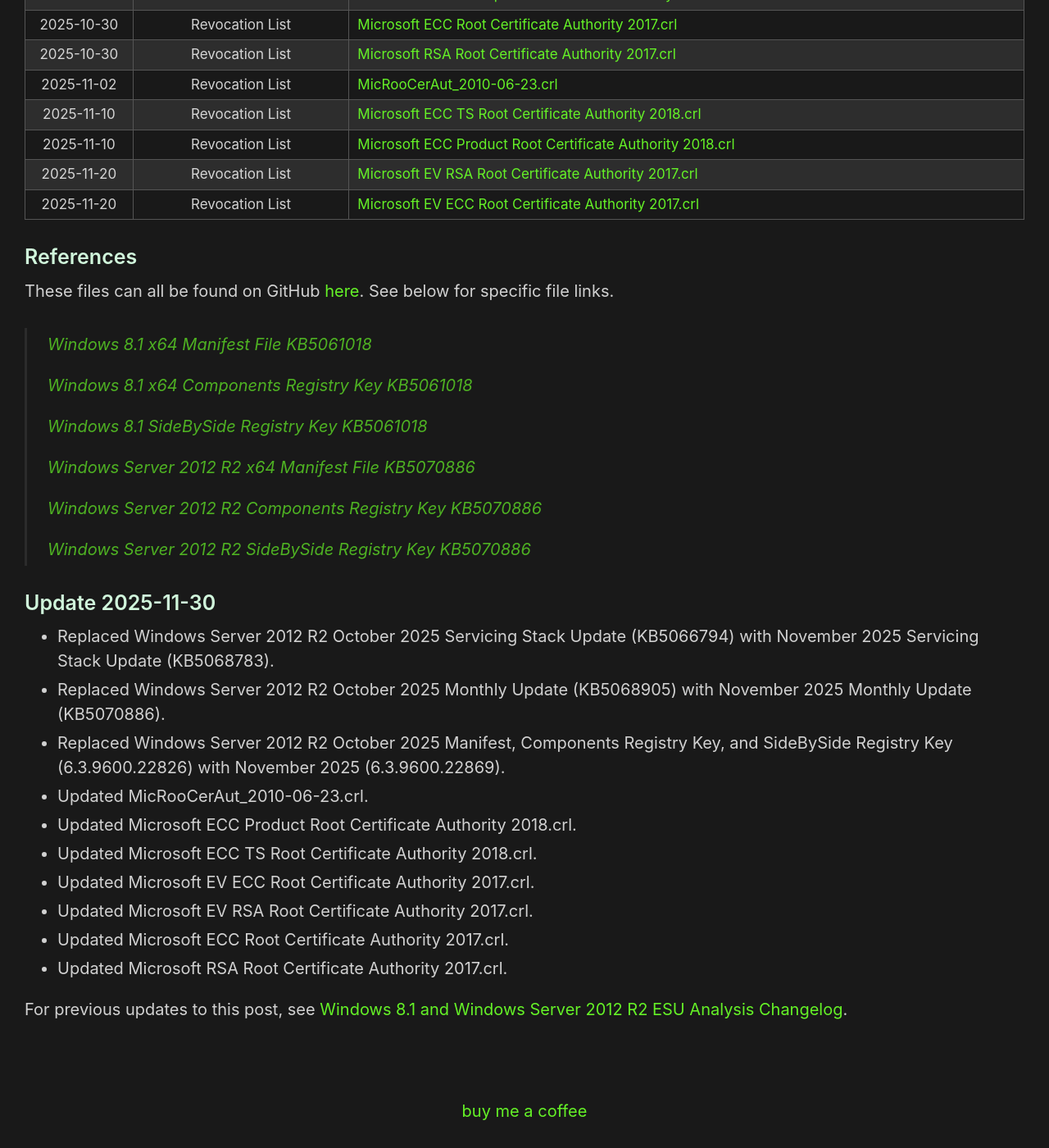
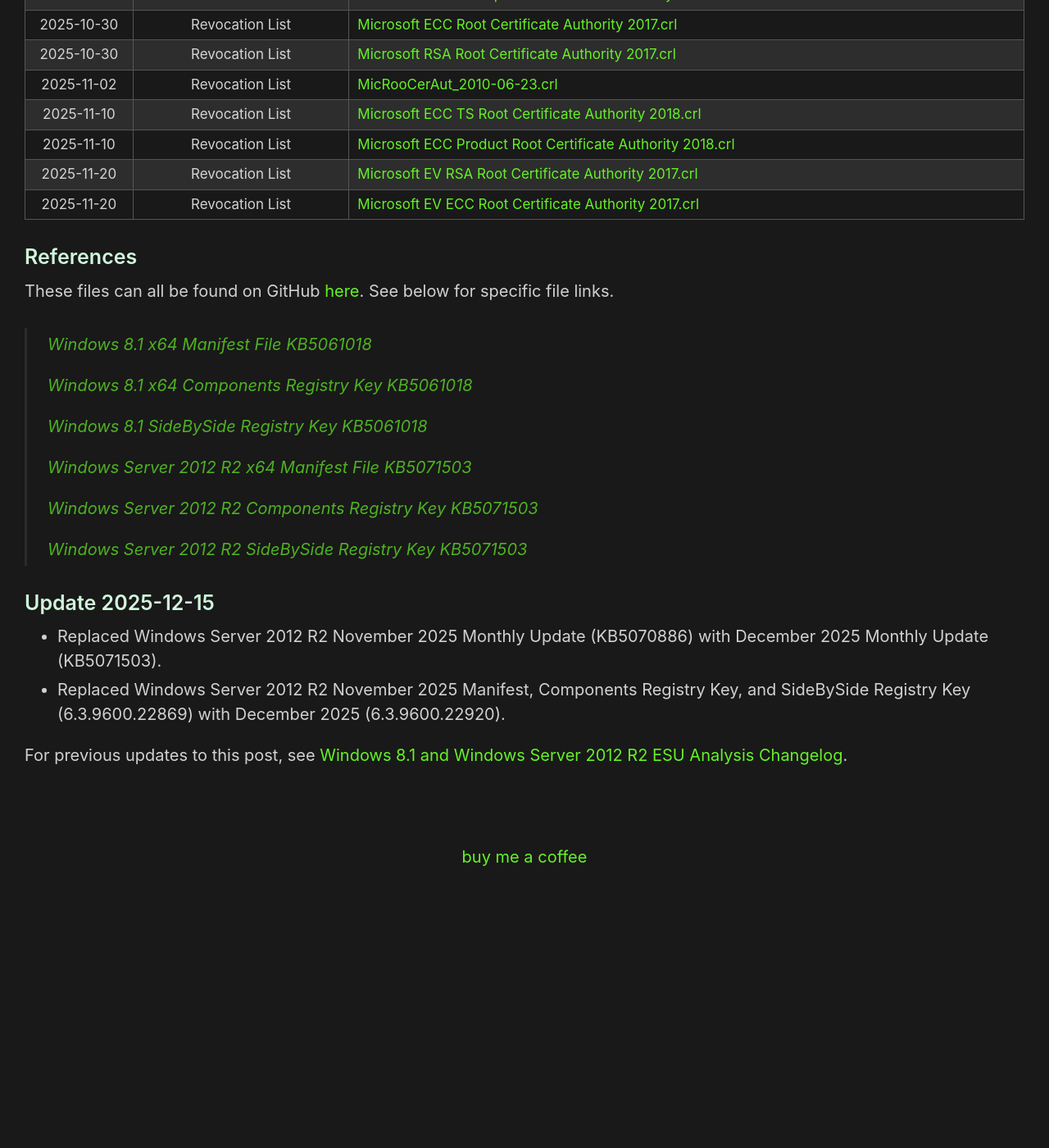
Before and after one commit to HackAndPwn/HackAndPwn.github.io, a Jekyll site: the page built from _posts/2024-01-21-windows-8.1-and-2012-r2-esu-analysis.md, in a window 1280 px wide and 1400 px high, scrolled down 3774 px. Shown: the whole window at 82% size. Built offline with Jekyll 4.4.1, drawn with Linux system fonts in a browser that asks for light colours; after the commit the page ends 4864 px from its top, so only the background shows below that; some of the changed text lies outside the part shown.

Commit message:
server 2012 r2 updates for december

```diff
--- a/_posts/2024-01-21-windows-8.1-and-2012-r2-esu-analysis.md
+++ b/_posts/2024-01-21-windows-8.1-and-2012-r2-esu-analysis.md
@@ -2,7 +2,7 @@
 layout: post
 title: Windows 8.1 and Windows Server 2012 R2 ESU Analysis
 original_date: 2024-01-21
-date: 2025-11-30
+date: 2025-12-15
 ---
 
 The original Windows 7 ESU Analysis can be found [here](https://hackandpwn.com/windows-7-esu-analysis).  With the ending of support for Windows 8.1 and Server 2012 R2 in 2023, additional research was conducted to see if similar techniques would work for these operating systems as well.  It was determined that both Windows 8.1 and Windows Server 2012 R2 can be fully patched past the supported period.
@@ -22,19 +22,19 @@
 ### Install The Latest Servicing Stack Update (SSU): Server 2012 R2 - KB5068783 (November 2025) / Windows 8.1 - KB5058529 (May 2025)
 Install [Server_2012_R2-KB5068783-x64.msu](https://github.com/HackAndPwn/Windows-8.1-And-Server-2012-R2-ESU-Analysis/raw/main/Patches/01_Windows8.1-KB5068783-x64.msu)  or [Windows8.1-KB5058529-x64.msu](https://github.com/HackAndPwn/Windows-8.1-And-Server-2012-R2-ESU-Analysis/raw/main/Patches/01_Windows8.1-KB5058529-x64_Win81.msu) and reboot the computer.
 
-### Install The Latest Monthly Cumulative Update Via Failed Reboot Technique: Server 2012 R2 - KB5070886 (November 2025) / Windows 8.1 - KB5061018 (June 2025)
-1. Install [Server_2012_R2-KB5070886-x64.msu](https://github.com/HackAndPwn/Windows-8.1-And-Server-2012-R2-ESU-Analysis/raw/main/Patches/02_Windows8.1-KB5070886-x64.msu)  or [Windows8.1-KB5061018-x64.msu](https://github.com/HackAndPwn/Windows-8.1-And-Server-2012-R2-ESU-Analysis/raw/main/Patches/02_Windows8.1-KB5061018-x64_Win81.msu) and reboot the computer.  This will result in a failed update and rollback.
+### Install The Latest Monthly Cumulative Update Via Failed Reboot Technique: Server 2012 R2 - KB5071503 (December 2025) / Windows 8.1 - KB5061018 (June 2025)
+1. Install [Server_2012_R2-KB5071503-x64.msu](https://github.com/HackAndPwn/Windows-8.1-And-Server-2012-R2-ESU-Analysis/raw/main/Patches/02_Windows8.1-KB5071503-x64.msu)  or [Windows8.1-KB5061018-x64.msu](https://github.com/HackAndPwn/Windows-8.1-And-Server-2012-R2-ESU-Analysis/raw/main/Patches/02_Windows8.1-KB5061018-x64_Win81.msu) and reboot the computer.  This will result in a failed update and rollback.
 2. Apply the  new Windows 8.1 or Server 2012 R2 SideBySide registry key linked below.
-3. Install KB5070886 or KB5061018 again and reboot the computer.  This will result in a successful update.
+3. Install KB5071503 or KB5061018 again and reboot the computer.  This will result in a successful update.
 
-### Install The Latest Monthly Cumulative Update Via Manifest/Component Technique: Server 2012 R2 - KB5070886 (November 2025) / Windows 8.1 - KB5061018 (June 2025)
+### Install The Latest Monthly Cumulative Update Via Manifest/Component Technique: Server 2012 R2 - KB5071503 (December 2025) / Windows 8.1 - KB5061018 (June 2025)
 If using the Manifest/Components registry key technique:
 1. Copy the manifest file linked below into the C:\Windows\WinSxS\Manifests folder.  This can be done by executing the following commands:
 > takeown /f C:\Windows\WinSxS\Manifests /a
 >
 > icacls C:\Windows\WinSxS\Manifests /grant Everyone:(F)
 >
-> copy amd64_microsoft-windows-s..edsecurityupdatesai_31bf3856ad364e35_6.3.9600.22869_none_59ae338ff6404d8b.manifest C:\Windows\WinSxS\Manifests
+> copy amd64_microsoft-windows-s..edsecurityupdatesai_31bf3856ad364e35_6.3.9600.22920_none_59d0728bf627f6df.manifest C:\Windows\WinSxS\Manifests
 >
 > or for Windows 8.1:
 > copy amd64_microsoft-windows-s..edsecurityupdatesai_31bf3856ad364e35_6.3.9600.22620_none_59d06cd9f627ff6a.manifest C:\Windows\WinSxS\Manifests
@@ -44,7 +44,7 @@
 > icacls C:\Windows\WinSxS\Manifests /setowner "NT SERVICE\TrustedInstaller"
 2. Apply the new Windows 8.1 or Server 2012 R2 Components registry key linked below.
 3. Apply the new Windows 8.1 or Server 2012 R2 SideBySide registry key linked below.
-4. Install [Server_2012_R2-KB5070886-x64.msu](https://github.com/HackAndPwn/Windows-8.1-And-Server-2012-R2-ESU-Analysis/raw/main/Patches/02_Windows8.1-KB5070886-x64.msu) or [Windows8.1-KB5061018-x64.msu](https://github.com/HackAndPwn/Windows-8.1-And-Server-2012-R2-ESU-Analysis/raw/main/Patches/02_Windows8.1-KB5061018-x64_Win81.msu).
+4. Install [Server_2012_R2-KB5071503-x64.msu](https://github.com/HackAndPwn/Windows-8.1-And-Server-2012-R2-ESU-Analysis/raw/main/Patches/02_Windows8.1-KB5071503-x64.msu) or [Windows8.1-KB5061018-x64.msu](https://github.com/HackAndPwn/Windows-8.1-And-Server-2012-R2-ESU-Analysis/raw/main/Patches/02_Windows8.1-KB5061018-x64_Win81.msu).
 
 ### Install The Latest .NET 3.5 Update: Server 2012 R2 - KB5066151 (October 2025) / Windows 8.1 - KB5044012 (October 2024)
 Install [Server_2012_R2-KB5066151-x64.msu](https://github.com/HackAndPwn/Windows-8.1-And-Server-2012-R2-ESU-Analysis/raw/main/Patches/03_Windows8.1-KB5066151-x64.msu) or [Windows8.1-KB5044012-x64_Win81.msu](https://github.com/HackAndPwn/Windows-8.1-And-Server-2012-R2-ESU-Analysis/raw/main/Patches/03_Windows8.1-KB5044012-x64_Win81.msu).
@@ -85,22 +85,14 @@
 >
 > [Windows 8.1 SideBySide Registry Key KB5061018](https://github.com/HackAndPwn/Windows-8.1-And-Server-2012-R2-ESU-Analysis/blob/main/2025_06/8.1_x64_SideBySideRegistryKey_x64.reg)
 >
-> [Windows Server 2012 R2 x64 Manifest File KB5070886](https://github.com/HackAndPwn/Windows-8.1-And-Server-2012-R2-ESU-Analysis/blob/main/2025_11/amd64_microsoft-windows-s..edsecurityupdatesai_31bf3856ad364e35_6.3.9600.22869_none_59ae338ff6404d8b.manifest)
+> [Windows Server 2012 R2 x64 Manifest File KB5071503](https://github.com/HackAndPwn/Windows-8.1-And-Server-2012-R2-ESU-Analysis/blob/main/2025_12/amd64_microsoft-windows-s..edsecurityupdatesai_31bf3856ad364e35_6.3.9600.22920_none_59d0728bf627f6df.manifest)
 >
-> [Windows Server 2012 R2 Components Registry Key KB5070886](https://github.com/HackAndPwn/Windows-8.1-And-Server-2012-R2-ESU-Analysis/blob/main/2025_11/Server_2012_R2_x64_ComponentsRegistryKey.reg)
+> [Windows Server 2012 R2 Components Registry Key KB5071503](https://github.com/HackAndPwn/Windows-8.1-And-Server-2012-R2-ESU-Analysis/blob/main/2025_12/Server_2012_R2_x64_ComponentsRegistryKey.reg)
 >
-> [Windows Server 2012 R2 SideBySide Registry Key KB5070886](https://github.com/HackAndPwn/Windows-8.1-And-Server-2012-R2-ESU-Analysis/blob/main/2025_11/Server_2012_R2_x64_SideBySideRegistryKey_x64.reg)
+> [Windows Server 2012 R2 SideBySide Registry Key KB5071503](https://github.com/HackAndPwn/Windows-8.1-And-Server-2012-R2-ESU-Analysis/blob/main/2025_12/Server_2012_R2_x64_SideBySideRegistryKey_x64.reg)
 
-### Update 2025-11-30
-* Replaced Windows Server 2012 R2 October 2025 Servicing Stack Update (KB5066794) with November 2025 Servicing Stack Update (KB5068783).
-* Replaced Windows Server 2012 R2 October 2025 Monthly Update (KB5068905) with November 2025 Monthly Update (KB5070886).
-* Replaced Windows Server 2012 R2 October 2025 Manifest, Components Registry Key, and SideBySide Registry Key (6.3.9600.22826) with November 2025 (6.3.9600.22869).
-* Updated MicRooCerAut_2010-06-23.crl.
-* Updated Microsoft ECC Product Root Certificate Authority 2018.crl.
-* Updated Microsoft ECC TS Root Certificate Authority 2018.crl.
-* Updated Microsoft EV ECC Root Certificate Authority 2017.crl.
-* Updated Microsoft EV RSA Root Certificate Authority 2017.crl.
-* Updated Microsoft ECC Root Certificate Authority 2017.crl.
-* Updated Microsoft RSA Root Certificate Authority 2017.crl.
+### Update 2025-12-15
+* Replaced Windows Server 2012 R2 November 2025 Monthly Update (KB5070886) with December 2025 Monthly Update (KB5071503).
+* Replaced Windows Server 2012 R2 November 2025 Manifest, Components Registry Key, and SideBySide Registry Key (6.3.9600.22869) with December 2025 (6.3.9600.22920).
 
 For previous updates to this post, see [Windows 8.1 and Windows Server 2012 R2 ESU Analysis Changelog](https://hackandpwn.com/windows-8.1-and-2012-r2-esu-analysis-changelog/).
```
Also changed, not shown: _posts/2024-01-21-windows-8.1-and-2012-r2-esu-analysis-changelog.md (+12 -0 lines).
